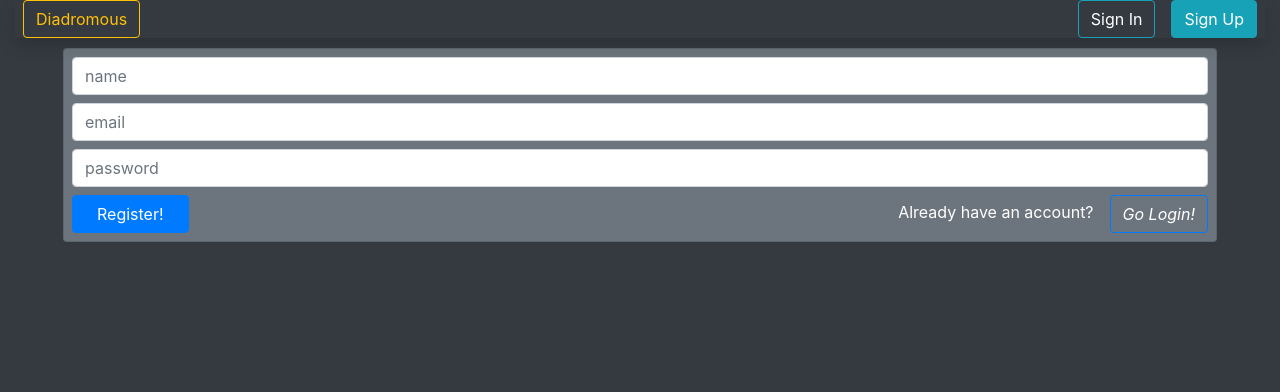
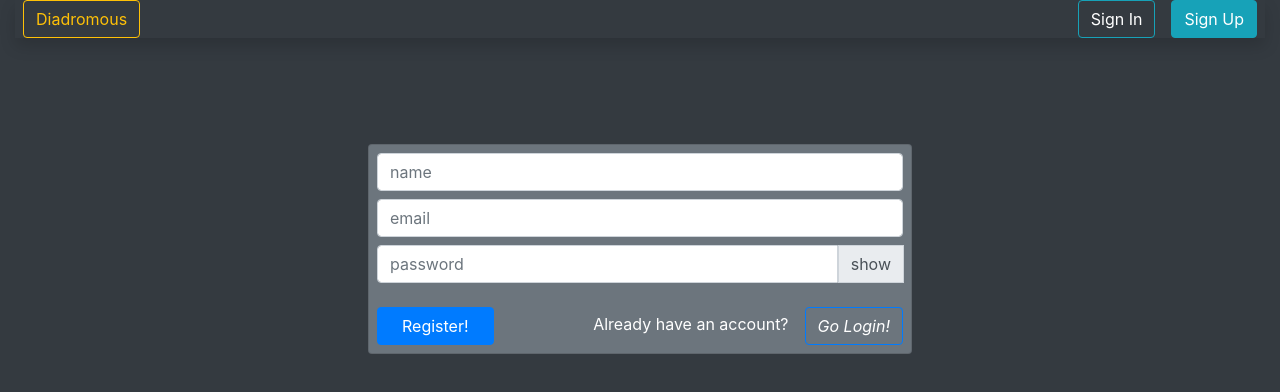
Before and after one commit to gregodiaz/diadromous-react, a React (Create React App) app: page /register in a window 1280 px wide. Shown: the top 392 px of the page. Built offline with nearby package versions, Linux system fonts and the light colour scheme; no server answers.

Commit message:
Show/hide password.

```diff
--- a/src/App.js
+++ b/src/App.js
@@ -1,19 +1,21 @@
 import React from 'react';
-import { BrowserRouter as Router, Routes, Route } from 'react-router-dom';
+import { BrowserRouter as Router, Routes, Route, Navigate } from 'react-router-dom';
 
 import Sign from './components/functionals/Sign';
 import TravelDetail from './components/functionals/TravelDetail';
 import TravelTable from './components/presentionals/TravelTable';
 
 export default function App() {
+  const token = window.sessionStorage.getItem('token')
+
   return (
     <Router>
       <Routes>
         <Route exact path='/' element={<TravelTable />} />
         <Route exact path='/:id' element={<TravelDetail />} />
 
-        <Route exact path='/login' element={<Sign />} />
-        <Route exact path='/register' element={<Sign />} />
+        <Route exact path='/login' element={token ? <Navigate to='/' /> : <Sign />} />
+        <Route exact path='/register' element={token ? <Navigate to='/' /> : <Sign />} />
       </Routes>
     </Router>
   );
--- a/src/components/functionals/NavBar/index.jsx
+++ b/src/components/functionals/NavBar/index.jsx
@@ -5,7 +5,7 @@ import { getUser } from '../../../services/SingService';
 export default function NavBar({ children }) {
   const navigate = useNavigate();
 
-  const [user, setUser] = useState({ name: '' })
+  const [user, setUser] = useState(null)
   const [token, setToken] = useState(null)
 
   const fetchUser = async () => {
@@ -19,10 +19,8 @@ export default function NavBar({ children }) {
   }
 
   useEffect(() => {
-    const tokenFound = window.sessionStorage.getItem('token')
-
-    if (tokenFound) fetchUser();
-    setToken(tokenFound)
+    setToken(window.sessionStorage.getItem('token'))
+    if (token) fetchUser();
   }, [window.location.pathname])
 
   return (
@@ -44,7 +42,7 @@ export default function NavBar({ children }) {
                   </button>
                 </div> :
                 <div className='text-white text-capitalize'>
-                  hi {user.name}!
+                  {user ? `hi ${user.name}!` : ''}
                   <button className='btn btn-info text-white ml-3' onClick={handleSignOut}>
                     Sign Out
                   </button>
--- a/src/components/functionals/Sign/index.jsx
+++ b/src/components/functionals/Sign/index.jsx
@@ -8,13 +8,14 @@ export default function Sign() {
   const navigate = useNavigate()
 
   const [uri, setUri] = useState()
+  const [passType, setPassType] = useState('password')
   const [body, setBody] = useState({ name: '', email: '', password: '', })
 
   const oppositeUri = uri === 'login' ? 'register' : 'login';
 
   const fullInput = type =>
     <input
-      type={type === 'password' ? type : 'text'}
+      type={type}
       name={type}
       className='form-control mb-2'
       placeholder={type}
@@ -40,13 +41,34 @@ export default function Sign() {
 
   return (
     <NavBar>
-      <div className='container-fluid w-auto m-5'>
-        <div className="card bg-secondary text-white">
+      <div className='container-fluid w-auto m-5 p-5 d-flex justify-content-center align-items-center'>
+        <div className="card bg-secondary text-white w-50 my-5">
           <form className='card-body p-2' onSubmit={handleSubmit}>
 
             {fullInput('name')}
             {fullInput('email')}
-            {fullInput('password')}
+
+            <div className="input-group mb-4">
+              <input
+                type={passType}
+                name='password'
+                className="form-control"
+                placeholder="password"
+                onChange={handleChange}
+                required
+              />
+              <div className="input-group-prepend">
+                <button
+                  className="input-group-text"
+                  onClick={event => {
+                    event.preventDefault()
+                    setPassType(passType === 'password' ? 'text' : 'password')
+                  }}
+                >
+                  {passType === 'password' ? 'show' : 'hide'}
+                </button>
+              </div>
+            </div>
 
             <div className='d-flex justify-content-between'>
               <button className='btn btn-primary text-capitalize px-4'>{uri}!</button>
--- a/src/components/functionals/Travels/index.jsx
+++ b/src/components/functionals/Travels/index.jsx
@@ -25,10 +25,10 @@ export default function Travels() {
   }, []);
 
   return (
-    !isLoading ?
-      <LoadingSpinner /> :
-      <tbody>
-        {
+    <tbody>
+      {
+        !isLoading ?
+          <LoadingSpinner /> :
           travels.map(travel =>
             <tr key={travel.id}>
               <td>{travel.id}</td>
@@ -52,7 +52,7 @@ export default function Travels() {
               </td>
             </tr>
           )
-        }
-      </tbody>
+      }
+    </tbody>
   );
 };
```
